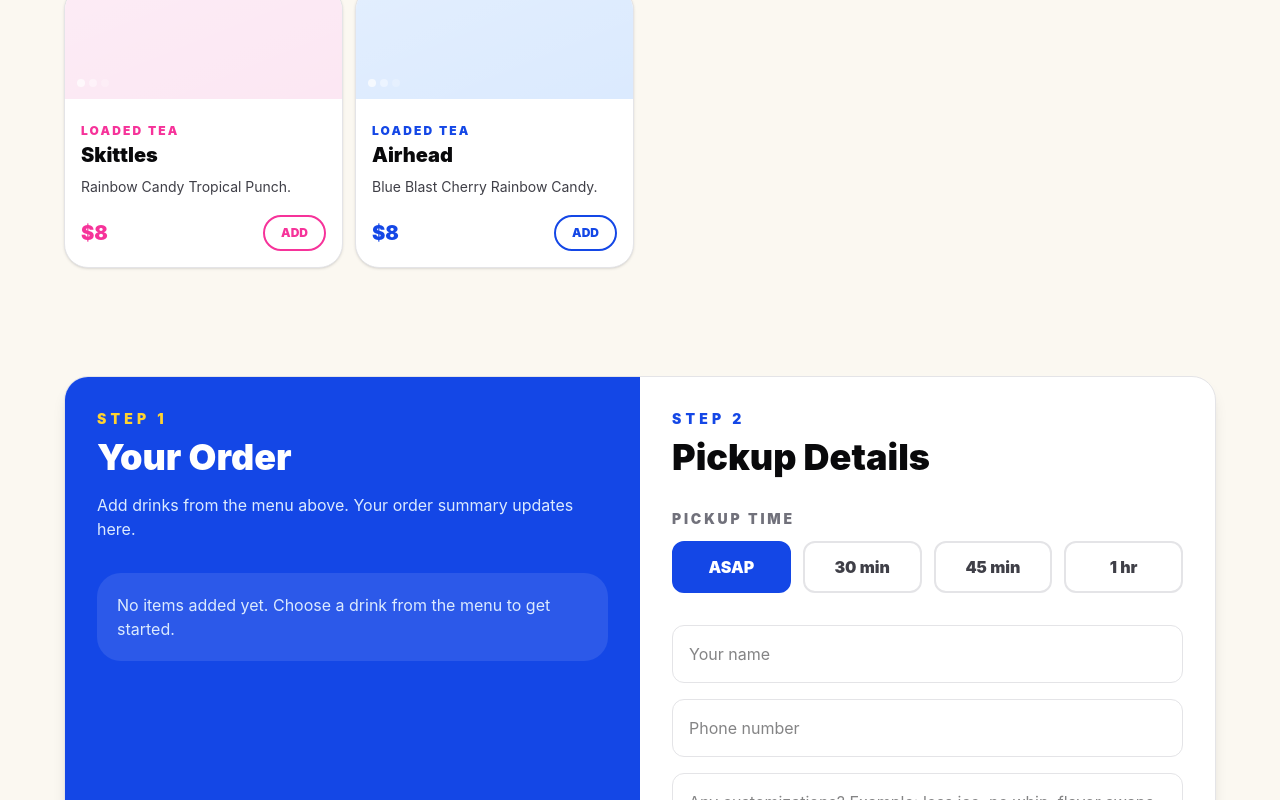
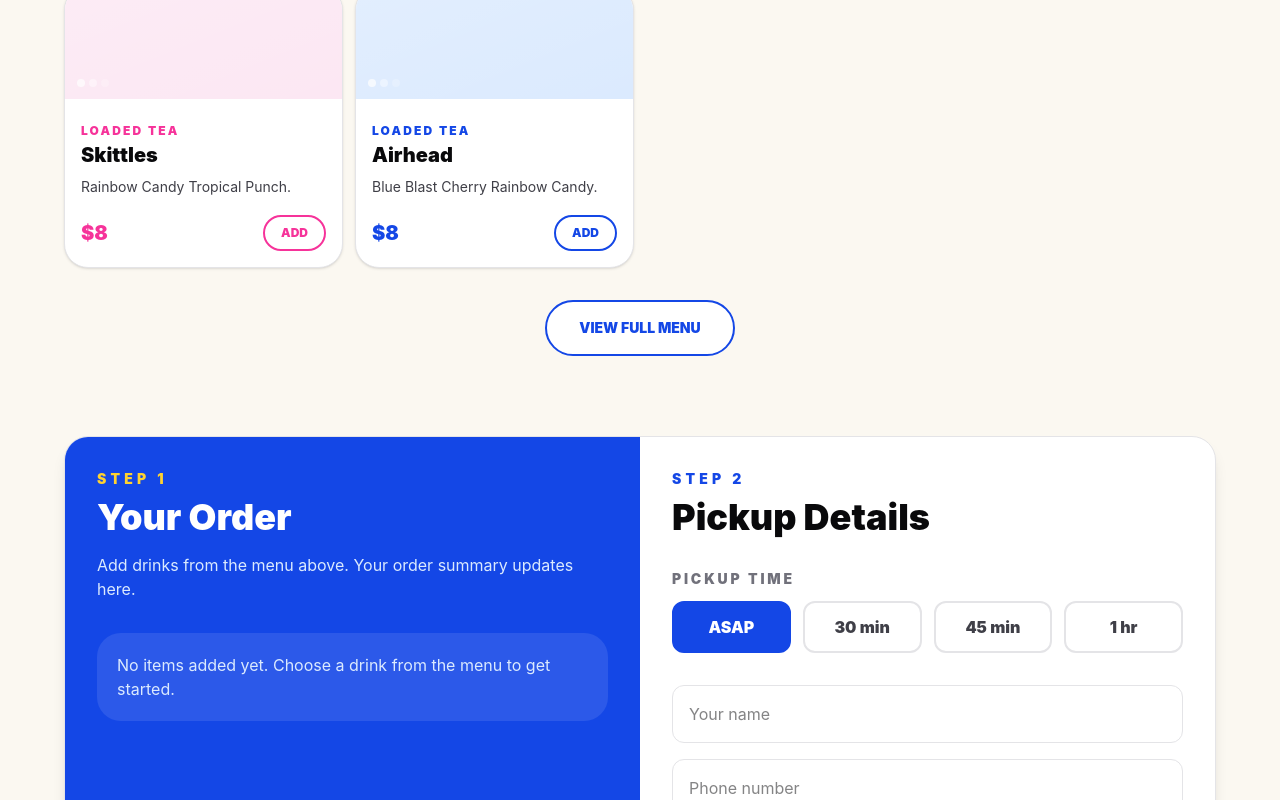
Before and after one commit to ramthwstudio/ba-energy-vault-demo, a React (Vite) app: page / in a window 1280 px wide. Shown: the part 1601-2401 px from the top of the page. Built offline with nearby package versions, Linux system fonts and the light colour scheme.

Commit message:
Add demo order confirmation

```diff
--- a/src/App.jsx
+++ b/src/App.jsx
@@ -338,7 +338,16 @@ const canSubmit =
               )
             })}
           </div>
-          <div className="mt-7 grid grid-cols-2 gap-3 md:grid-cols-3 lg:grid-cols-4"></div>
+          {categoryItems.length > 6 && (
+            <div className="mt-8 flex justify-center">
+              <button
+                onClick={() => setShowAllMenu(!showAllMenu)}
+                className="cursor-pointer rounded-full border-2 border-blue-700 bg-white px-8 py-4 text-sm font-black uppercase text-blue-700 transition duration-300 hover:-translate-y-1 hover:bg-blue-700 hover:text-white active:scale-[0.98]"
+              >
+                {showAllMenu ? "Show Less" : "View Full Menu"}
+              </button>
+            </div>
+          )}
         </div>
       </section>
 
```
